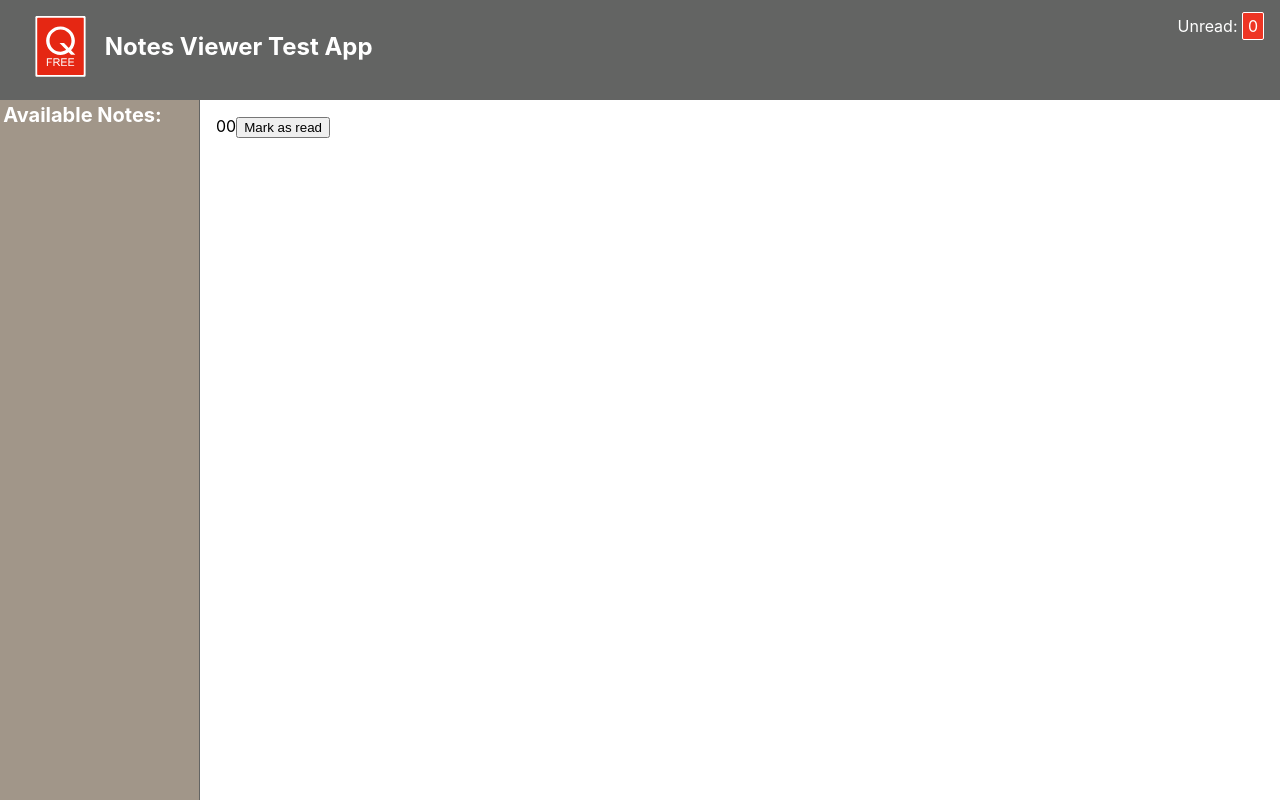
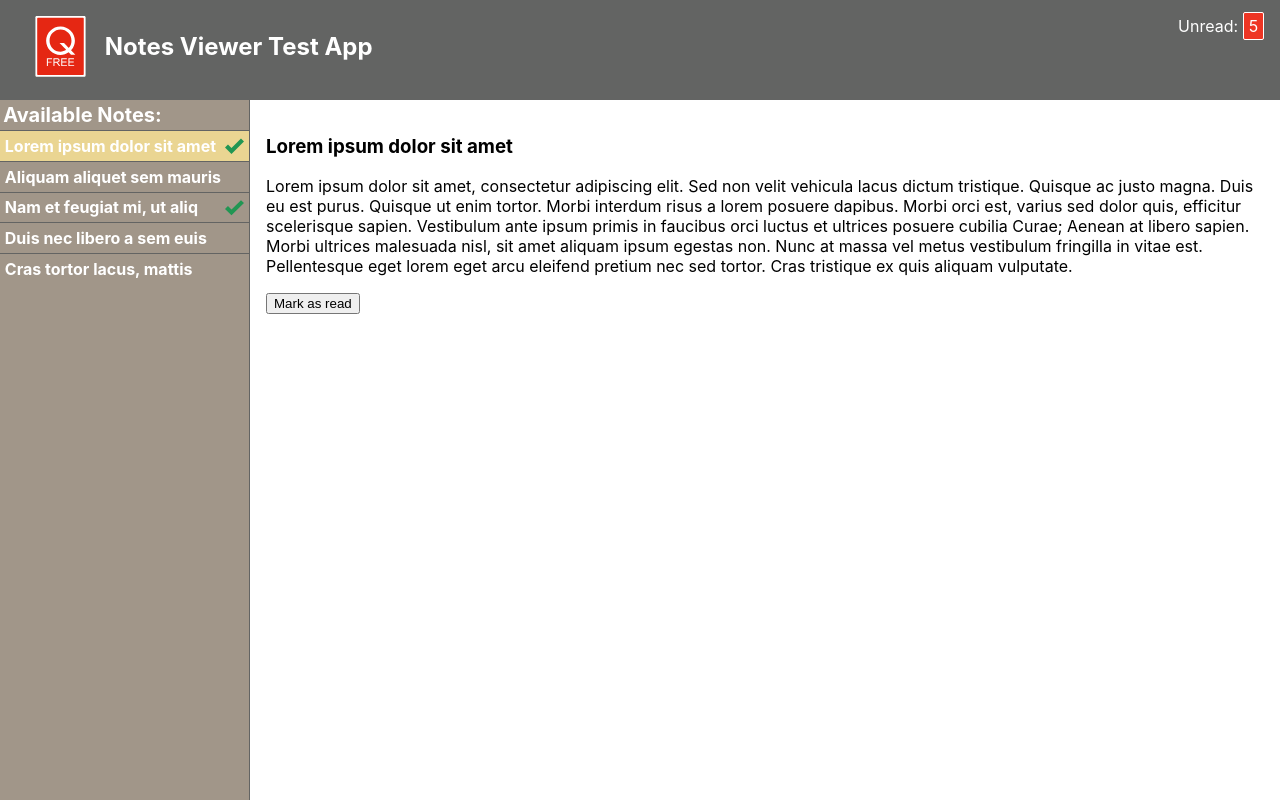
Before and after one commit to TheTedAdams/openroads, a React (Create React App) app: page / in a window 1280 px wide. Built offline with nearby package versions, Linux system fonts and the light colour scheme; data requests are answered from the project's data file.

Commit message:
Load notes from server (in a simplistic way). Fixes #2

```diff
--- a/src/components/App/App.scss
+++ b/src/components/App/App.scss
@@ -2,7 +2,7 @@
 
 .App {
   display: grid;
-  grid-template-columns: 200px auto;
+  grid-template-columns: 250px auto;
   grid-template-rows: 100px auto;
   width: 100vw;
   height: 100vh;
--- a/src/components/App/App.tsx
+++ b/src/components/App/App.tsx
@@ -6,23 +6,46 @@ import * as React from 'react';
 // your editor might show these svg imports as errors "Cannot find module", safe to ignore
 import checkMark from './check-mark.svg';
 import logo from './logo.svg';
+import { Note } from '../../models';
 
-class App extends React.Component<any, any> {
+interface AppState {
+  notes: Note[];
+  currentNoteIndex: number;
+  loading: boolean;
+}
+
+class App extends React.Component<any, AppState> {
+  private async loadNotesIntoState() {
+    const notes = await fetch(
+      `${process.env.REACT_APP_API_URI}/notes`
+    ).then((response) => response.json());
+    this.setState((state) => ({ ...state, loading: false, notes }));
+  }
+
   constructor(props: any) {
     super(props);
 
     this.state = {
       notes: [],
       currentNoteIndex: 0,
+      loading: true,
     };
   }
 
-  componentWillMount() {
+  // Changing to componentDidMount per current react recommendations (Warning in console) -TedA
+  componentDidMount() {
     // TODO fetch notes and push them into state.
+    this.loadNotesIntoState();
   }
 
   // TODO this callback isn't working
-  markAsRead() {
+  // Two ways to fix this. .bind'ing the function in constructor, or changing it to an arrow function
+  // Both methods have the effect of setting `this` to be the component instance
+  // Preferences could be decided as a team style decision.
+  // Personally I like doing it this way as it doesn't clutter the constructor and is fixed in the same
+  // place as the function definition, rather than having to remember to go add the .bind call to the
+  // constructor every time I add a new method to the class
+  markAsRead = () => {
     this.setState((currentState: any) => {
       let marked = {
         ...currentState.notes[currentState.currentNoteIndex],
@@ -32,12 +55,11 @@ class App extends React.Component<any, any> {
       notes[currentState.currentNoteIndex] = marked;
       return { ...currentState, notes };
     });
-  }
+  };
 
-  // TODO this callback isn't working
-  selectNote(e: any) {
+  selectNote = (e: any) => {
     this.setState({ currentNoteIndex: e.currentTarget.id });
-  }
+  };
 
   getNotesRows() {
     // TODO fix the selected row highlight, which breaks on subsequent clicks to the sidebar.
@@ -49,7 +71,7 @@ class App extends React.Component<any, any> {
             this.state.notes.indexOf(note) === this.state.currentNoteIndex,
         })}
         onClick={this.selectNote}
-        id={this.state.notes.indexOf(note)}
+        id={String(this.state.notes.indexOf(note))}
       >
         <h4 className="NotesSidebarItem-title">{note.subject}</h4>
         {note.read && <img alt="Check Mark" src={checkMark} />}
@@ -74,19 +96,17 @@ class App extends React.Component<any, any> {
           </div>
         </header>
         <section className="NotesSidebar">
-          {/* TODO this section should be rendered as a sidebar, left of the NoteDetails, taking up
-        the full height of the space beneath the header. */}
           <h2 className="NotesSidebar-title">Available Notes:</h2>
           <div className="NotesSidebar-list">{this.getNotesRows()}</div>
         </section>
         <section className="NoteDetails">
-          {/* TODO some rendering bugs in here when list is empty */}
-          {this.state.notes.length && (
+          {/* While 0 is falsey, React will render it, so using .length for logic in JSX is not safe. */}
+          {this.state.notes.length > 0 && (
             <h3 className="NoteDetails-title">
               {this.state.notes[this.state.currentNoteIndex].subject}
             </h3>
           )}
-          {this.state.notes.length && (
+          {this.state.notes.length > 0 && (
             <p className="NoteDetails-subject">
               {this.state.notes[this.state.currentNoteIndex].body}
             </p>
--- a/src/components/App/types.ts
+++ /dev/null
@@ -1 +0,0 @@
-export const TEMP = 'TEMP'; // The project doesn't build with an empty file in isolatedModules mode
--- /dev/null
+++ b/src/models/Note.ts
@@ -0,0 +1,5 @@
+export interface Note {
+  subject: string;
+  body: string;
+  read: boolean;
+}
--- /dev/null
+++ b/src/models/index.ts
@@ -0,0 +1 @@
+export * from './Note';
```
Also changed, not shown: 1 other file (tests, documents, lock files or other folders).
